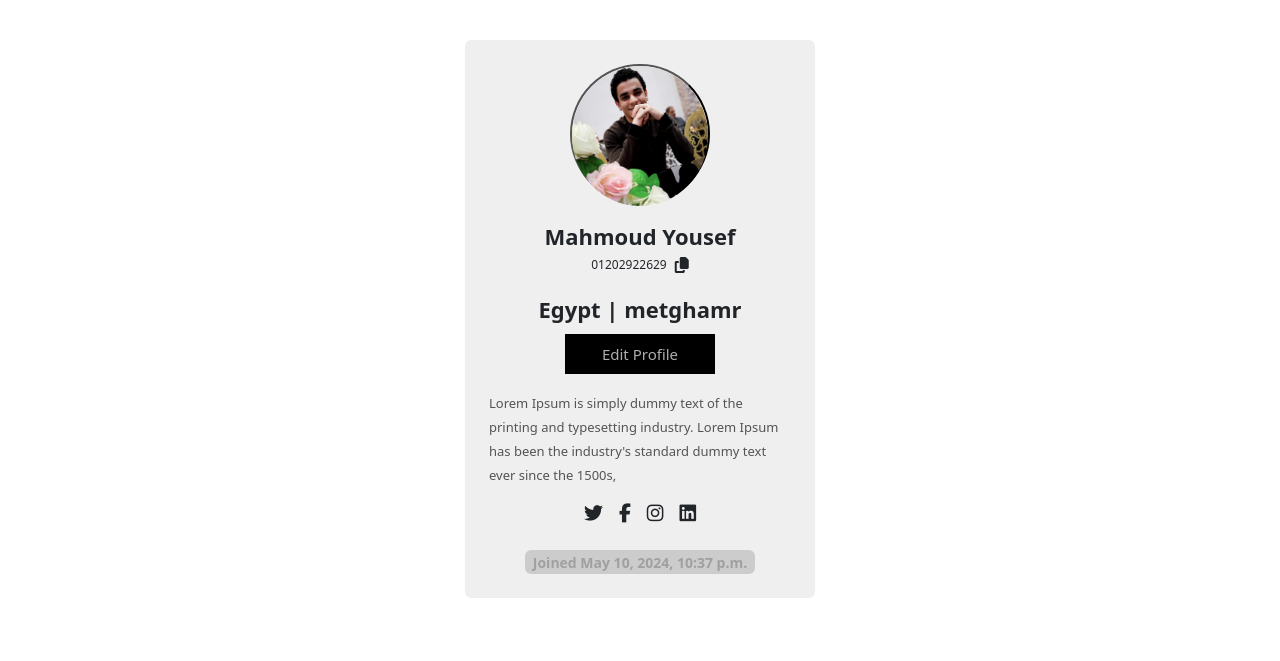
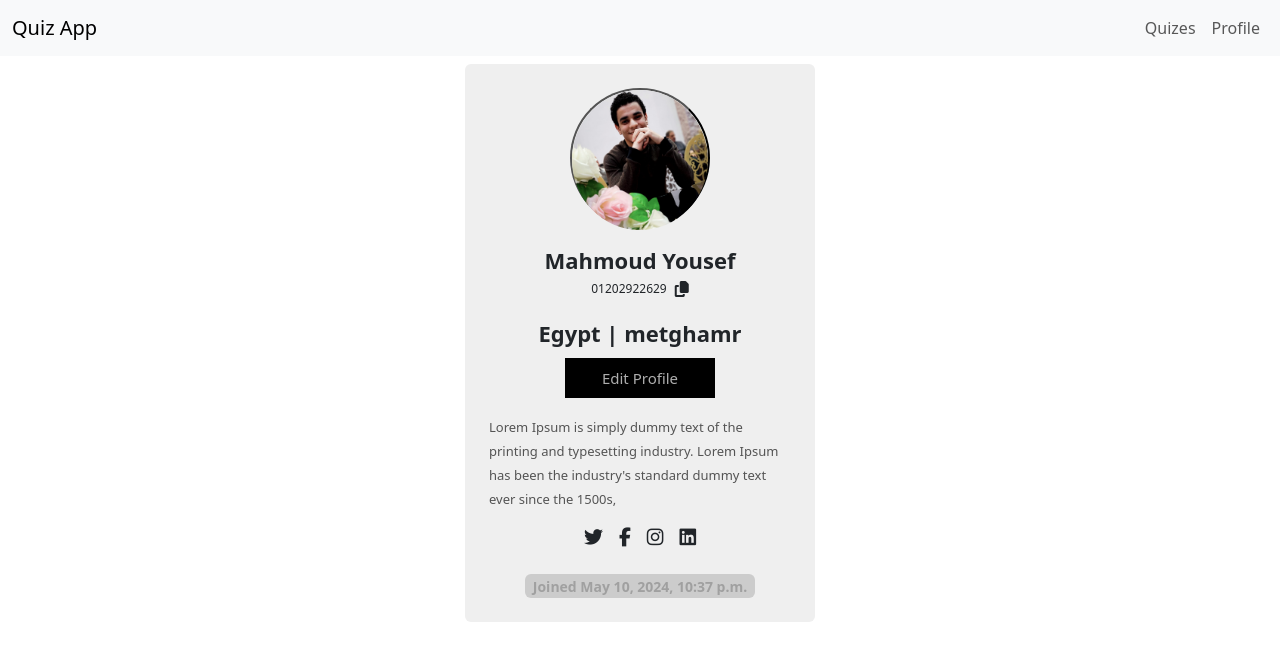
Before and after one commit to Mmy2000/Quis-app-django, a Django app: page /accounts/profile/ in a window 1280 px wide. Shown: the top 661 px of the page. Run offline with Django 4.2, Linux system fonts and the light colour scheme; a user stored in the database is signed in; data comes from the database, SQL or seed files in the repository; some libraries are stand-ins or nearby versions.

Commit message:
creating accounts app part 9

```diff
--- a/accounts/templates/profile/profile.html
+++ b/accounts/templates/profile/profile.html
@@ -1,6 +1,6 @@
 {% extends "base.html" %}
 {% block content %}
-<div class="container mt-4 mb-4 p-3 d-flex justify-content-center">
+<div class="container mt-5 mt-4 mb-4 p-3 d-flex justify-content-center">
     <div class="card p-4">
         <div class=" image d-flex flex-column justify-content-center align-items-center"> <button
                 class="btns btn-secondary"> <img src=" {% if profile.image %}{{profile.image.url}}{% else %}https://i.imgur.com/wvxPV9S.png{% endif %}"  class="rounded-circle w-100"  /></button> <span class="name mt-3">{{profile.full_name}}</span> <span
--- a/quizes/templates/quizes/quizlist.html
+++ b/quizes/templates/quizes/quizlist.html
@@ -27,7 +27,7 @@ home
     </div>
 </div>
 
-<div class="h1 text-center">
+<div class="h1 text-center mt-4">
     Quiz List
 </div>
 <hr>
--- a/templates/base.html
+++ b/templates/base.html
@@ -14,7 +14,25 @@
 </head>
 
 <body>
-    <div class="container mt-3 ">
+    <nav class="navbar  fixed-top navbar-expand-lg bg-body-tertiary">
+  <div class="container-fluid">
+    <a class="navbar-brand" href="/">Quiz App</a>
+    <button class="navbar-toggler" type="button" data-bs-toggle="collapse" data-bs-target="#navbarSupportedContent" aria-controls="navbarSupportedContent" aria-expanded="false" aria-label="Toggle navigation">
+      <span class="navbar-toggler-icon"></span>
+    </button>
+    <div class="collapse navbar-collapse" id="navbarSupportedContent">
+      <ul class="navbar-nav ms-auto mb-2 mb-lg-0">
+        <li class="nav-item">
+          <a class="nav-link {% if request.path == '/' %}active{% endif %}" aria-current="page" href="/">Quizes</a>
+        </li>
+        <li class="nav-item">
+          <a class="nav-link {% if request.path == '/profile/' %}active{% endif %}" href="{% url 'accounts:profile'%}">Profile</a>
+        </li>
+      </ul>
+    </div>
+  </div>
+</nav>
+    <div class="container mt-5 mt-3 ">
         {% block content %}
         {% endblock content %}
     </div>
```
